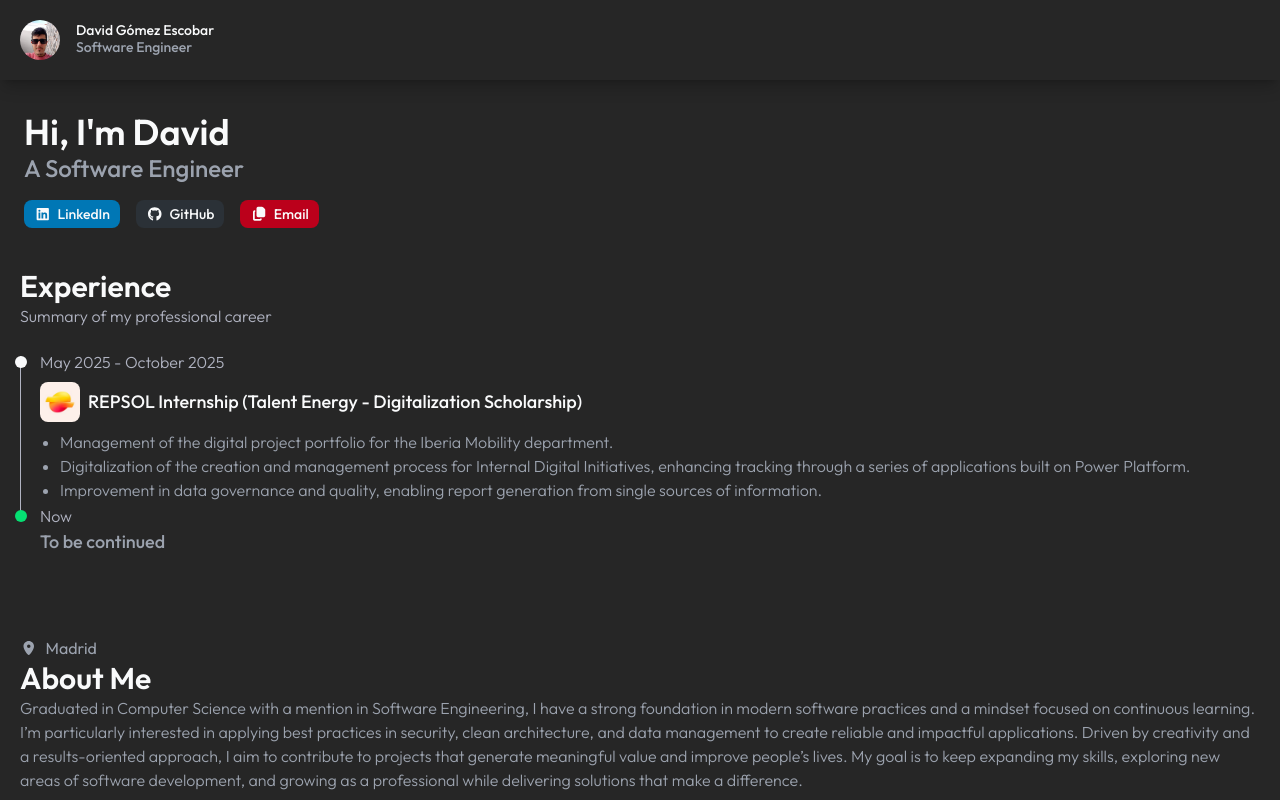
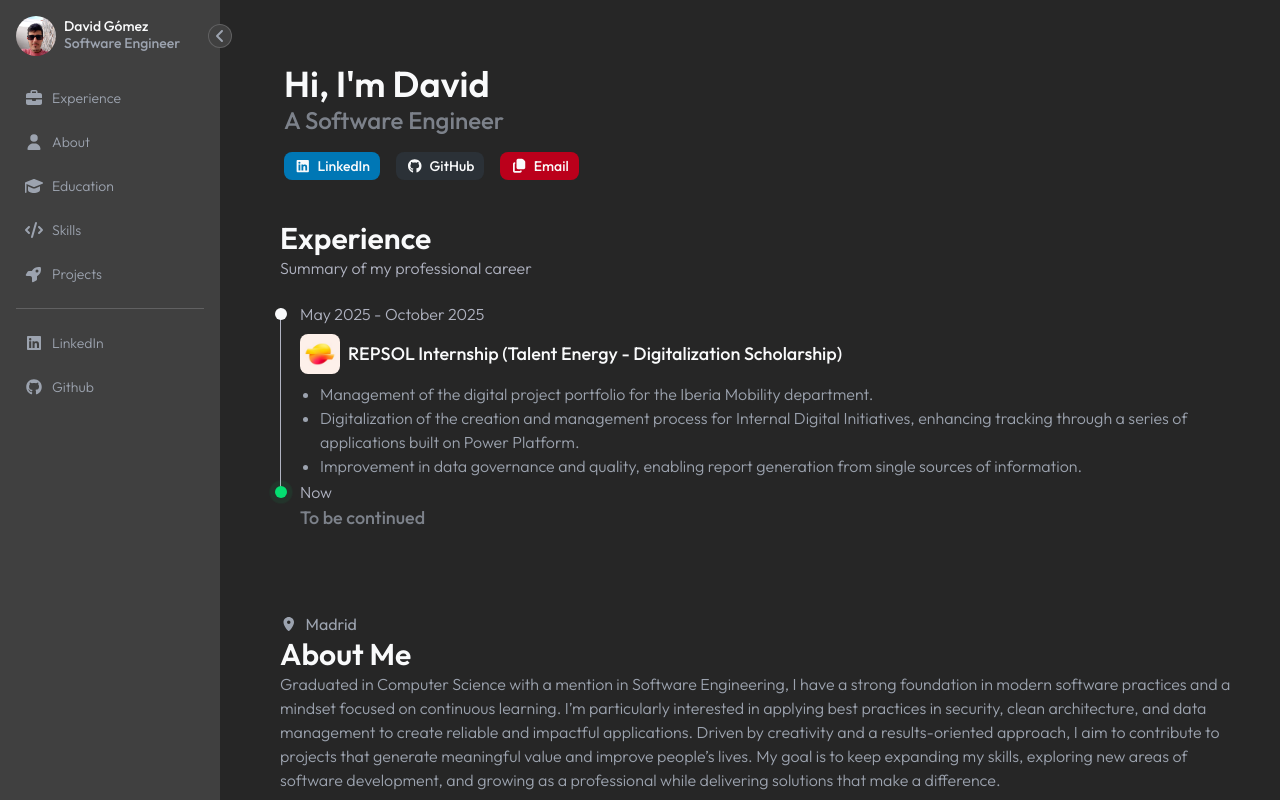
Before and after one commit to D4V1DESP/Portfolio, a React (Vite) app: page / in a window 1280 px wide. Shown: the top 800 px of the page. Built offline with nearby package versions, Linux system fonts and the light colour scheme; some icons are missing; the HTML template or start-up script is replaced by a standard one; what @midudev/tailwind-animations, tailwindcss-motion would draw is missing.

Commit message:
Sidebar navigation

```diff
--- a/components/Navbar.jsx
+++ b/components/Navbar.jsx
@@ -1,6 +1,7 @@
-import { useState } from 'react'
+import { useContext, useState } from 'react'
 import { FontAwesomeIcon } from '@fortawesome/react-fontawesome';
-import { faBars, faSun, faMoon, faXmark, faBriefcase, faUser, faGraduationCap, faCode, faRocket } from '@fortawesome/free-solid-svg-icons';
+import { faBriefcase, faUser, faGraduationCap, faCode, faRocket, faAngleLeft } from '@fortawesome/free-solid-svg-icons';
+import { faLinkedin, faGithub } from '@fortawesome/free-brands-svg-icons';
 
 const navItems = [
   { id: 'experience', icon: faBriefcase, label: 'Experience' },
@@ -10,15 +11,69 @@ const navItems = [
   { id: 'projects', icon: faRocket, label: 'Projects' }
 ];
 
-export default function Navbar() {
+export default function Navbar({handleSidebar}) {
 
-    const defaultDark = window.matchMedia('(prefers-color-scheme: dark)').matches;
-    const [theme, setTheme] = useState(defaultDark ? 'dark' : 'light');
-    const [isMenuOpen, setIsMenuOpen] = useState(false);
+    const [isCollapsed, setIsCollapsed] = useState(false);
+
+
 
     return (
         <header>
-            <div class="flex justify-between items-center p-6">
+            <aside class={`hidden lg:block fixed top-0 left-0 z-10 h-full bg-secondary transition-[width] duration-500 ease-in-out ${isCollapsed ? 'w-16' : 'w-55'}`}>
+                <div class="p-4 h-full">
+                    <div class="flex items-center relative">
+                        <img src="./Face_Photo.jpeg" alt="A photo of me" class={`object-cover rounded-full ${isCollapsed ? 'w-8 h-8 me-0 ml-0.5 shrink-0' : 'w-10 h-10'}`} />
+                        <div class="flex flex-col ml-2">
+                            <h3 class={`font-medium text-sm text-text-primary leading-none ${isCollapsed ? 'hidden' : ''}`}>David Gómez</h3>
+                            <p class={`text-sm font-medium text-text-secondary ${isCollapsed ? 'hidden' : ''}`}>Software Engineer</p>
+                        </div>
+                        <button class="m-0 p-0 w-6 h-6 absolute right-0 translate-x-7 flex items-center justify-center rounded-full bg-secondary border border-gray-200/20 text-text-secondary cursor-pointer"
+                            onClick={() => {setIsCollapsed(!isCollapsed); handleSidebar()}}
+                        >
+                            <FontAwesomeIcon icon={faAngleLeft} className={`w-4 h-4 ${isCollapsed ? 'rotate-180' : ''}`} />
+                        </button>
+                    </div>
+                    <ul class="mt-6 space-y-2 text-text-secondary content-center">
+                        {navItems.map((item) => {
+                            return(
+                                <li>
+                                    <a href={`#${item.id}`}
+                                        class="flex items-center gap-2 p-2 text-md font-light hover:text-white transition-colors rounded-lg focus:bg-neutral-600 focus:text-white"
+                                        onClick={(e) => {
+                                        e.preventDefault();
+                                        const targetElement = document.getElementById(item.id);
+                                        if (targetElement) {
+                                            targetElement.scrollIntoView({ behavior: 'smooth' });
+                                        }
+                                        }}
+                                    >
+                                        <FontAwesomeIcon icon={item.icon} />
+                                        <span class={`text-sm ${isCollapsed ? 'hidden' : ''}`}>{item.label}</span>
+                                    </a>
+                                </li>
+                            )
+                        })}
+                    </ul>
+                    <hr class="my-4 text-gray-200/20"/>
+                    <ul class="space-y-2 text-text-secondary">
+                        <li>
+                            <a class="flex items-center gap-2 p-2 text-md font-light hover:text-linkedin/90 transition-colors rounded-lg focus:bg-neutral-600 focus:text-white"
+                                href="https://www.linkedin.com/in/david-gomez-escobar/" target="_blank" rel="noopener noreferrer">
+                                <FontAwesomeIcon icon={faLinkedin} />
+                                <span class={`text-sm ${isCollapsed ? 'hidden' : ''}`}>LinkedIn</span>
+                            </a>
+                        </li>
+                        <li>
+                            <a class="flex items-center gap-2 p-2 text-md font-light hover:text-[#2b3137]/90 transition-colors rounded-lg focus:bg-neutral-600 focus:text-white"
+                                href="https://github.com/DavidGomezEscobar" target="_blank" rel="noopener noreferrer">
+                                <FontAwesomeIcon icon={faGithub} />
+                                <span class={`text-sm ${isCollapsed ? 'hidden' : ''}`}>Github</span>
+                            </a>
+                        </li>
+                    </ul>
+                </div>
+            </aside>
+            <div class="flex justify-between items-center p-6 lg:hidden">
                 <div class="flex fixed items-center gap-4 top-0 left-0 w-full h-20 p-5 shadow-lg shadow-black/20 bg-primary z-10">
                     <img src="./Face_Photo.jpeg" alt="A photo of me" class="w-10 h-10 object-cover rounded-full" />
                     <div>
--- a/src/App.jsx
+++ b/src/App.jsx
@@ -1,3 +1,4 @@
+import { useState } from 'react';
 import Navbar from '../components/Navbar'
 import Experience from '../components/Experience'
 import About from '../components/About'
@@ -12,11 +13,19 @@ import './App.css'
 
 export default function App() {
 
+  const [isCollapsed, setIsCollapsed] = useState(false);
 
+  const handleSidebar = () => {
+    setIsCollapsed(!isCollapsed);
+  }
 
   return (
     <>
-      <Navbar />
+    <div class="flex flex-col lg:flex-row h-dvh overflow-hidden">
+      <div class={`transition-all duration-500 ease-in-out ${isCollapsed ? 'lg:w-16' : 'lg:w-60'} shrink-0`}></div>
+      <Navbar handleSidebar={handleSidebar}/>
+      <div class="flex-1 overflow-y-auto">
+        <div class="max-w-[1000px] w-full mx-auto">
       <main class="py-16 px-6 pb-10">
         <div>
           <div>
@@ -83,6 +92,9 @@ export default function App() {
           <i class="devicon-github-plain text-sm"></i>See more projects...
         </h4>
       </a>
+      </div>
+    </div>
+    </div>
     </>
   )
 }
```
